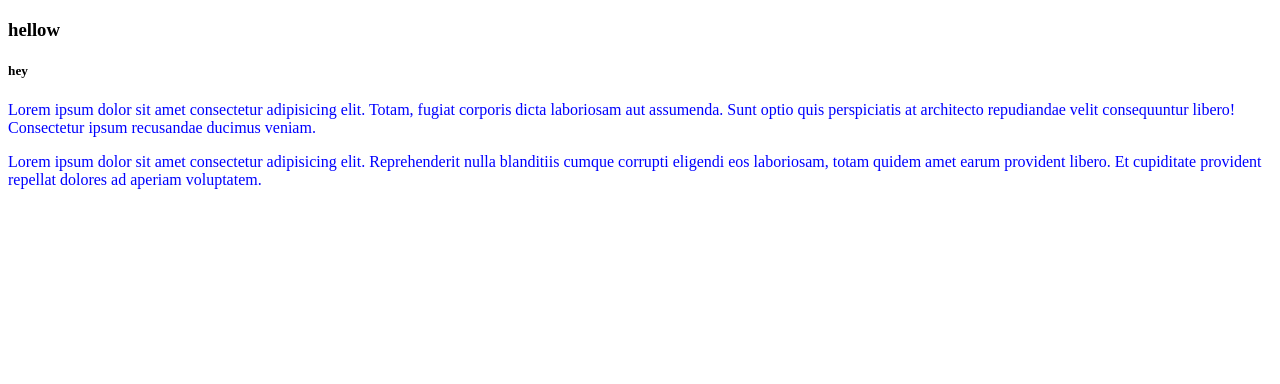
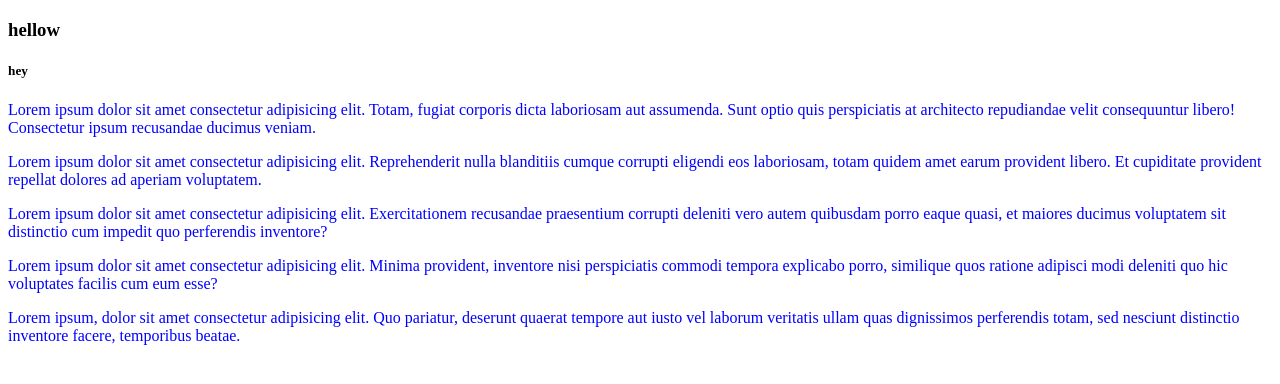
Before and after one commit to inshal456/aptech-2, a plain HTML site: page index.html in a window 1280 px wide. Drawn offline with Linux system fonts and the light colour scheme.

Commit message:
add para..

```diff
--- a/index.html
+++ b/index.html
@@ -12,5 +12,10 @@
    <p>Lorem ipsum dolor sit amet consectetur adipisicing elit. Totam, fugiat corporis dicta laboriosam aut assumenda. Sunt optio quis perspiciatis at architecto repudiandae velit consequuntur libero! Consectetur ipsum recusandae ducimus veniam.</p>
 
     <P>Lorem ipsum dolor sit amet consectetur adipisicing elit. Reprehenderit nulla blanditiis cumque corrupti eligendi eos laboriosam, totam quidem amet earum provident libero. Et cupiditate provident repellat dolores ad aperiam voluptatem.</P>
+
+  <p>Lorem ipsum dolor sit amet consectetur adipisicing elit. Exercitationem recusandae praesentium corrupti deleniti vero autem quibusdam porro eaque quasi, et maiores ducimus voluptatem sit distinctio cum impedit quo perferendis inventore?</p>
+  <p>Lorem ipsum dolor sit amet consectetur adipisicing elit. Minima provident, inventore nisi perspiciatis commodi tempora explicabo porro, similique quos ratione adipisci modi deleniti quo hic voluptates facilis cum eum esse?</p>
+  <p>Lorem ipsum, dolor sit amet consectetur adipisicing elit. Quo pariatur, deserunt quaerat tempore aut iusto vel laborum veritatis ullam quas dignissimos perferendis totam, sed nesciunt distinctio inventore facere, temporibus beatae.</p>
+
 </body>
 </html>
```
